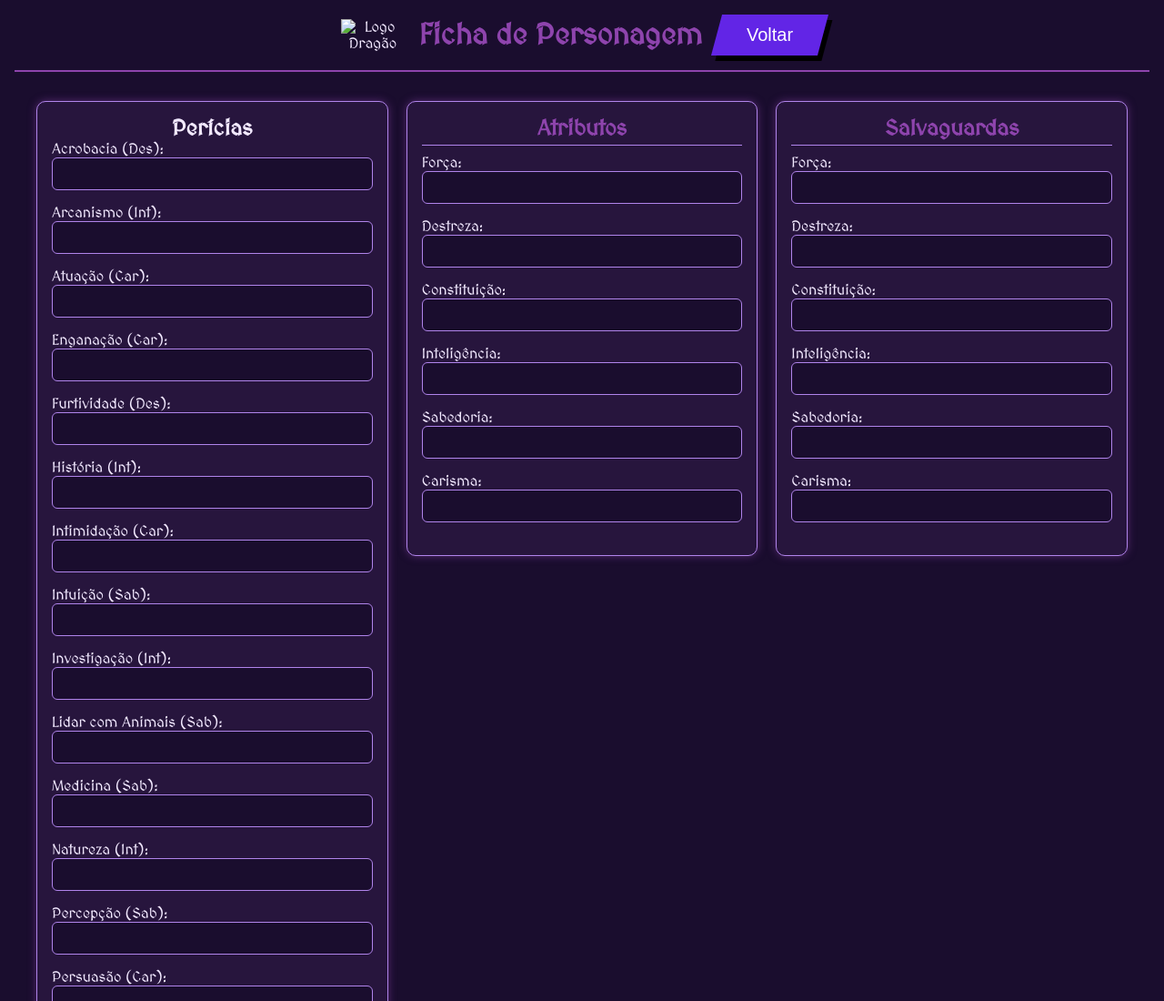
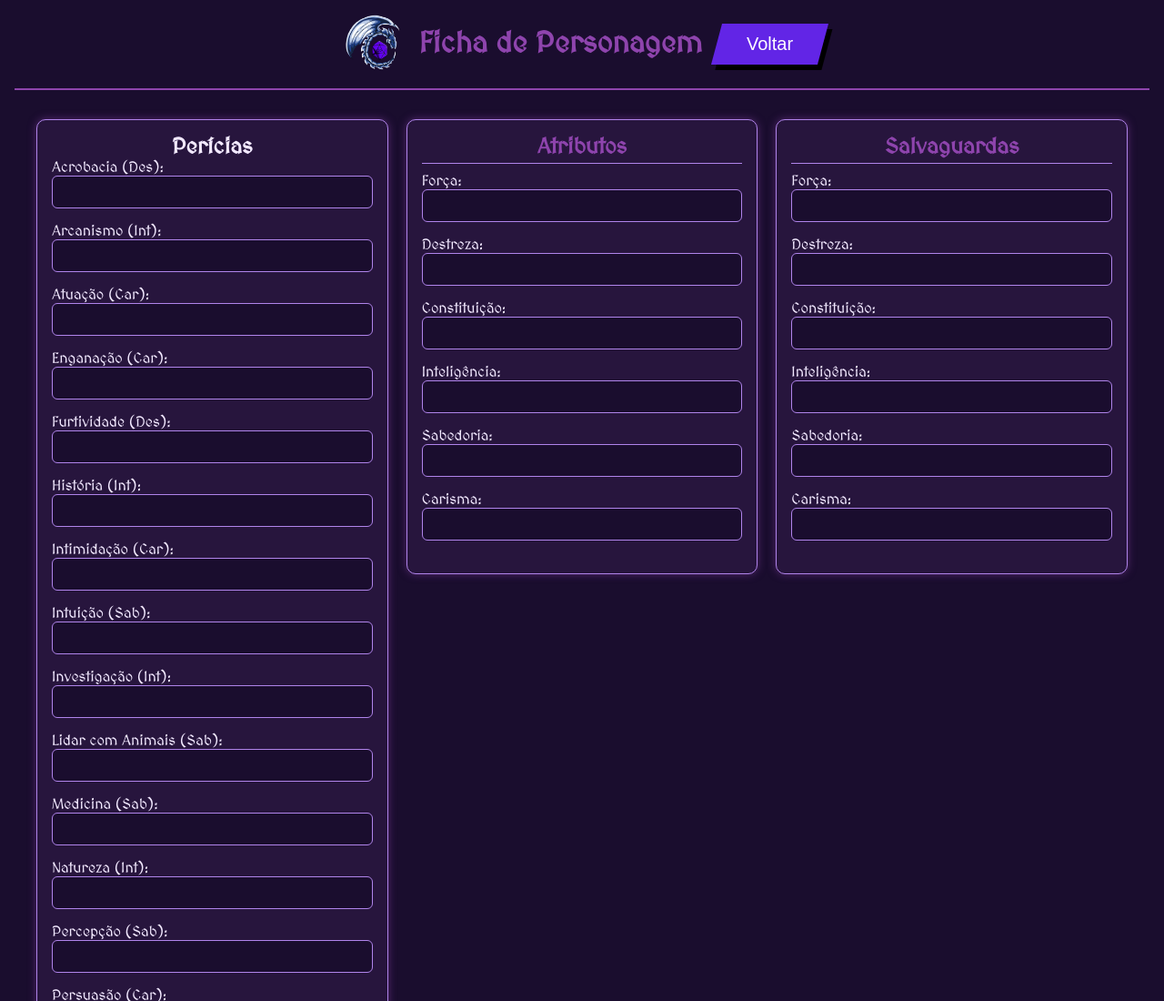
Before and after one commit to Mateussilva201/MundoRpg, a plain HTML site: page f_g.html in a window 1280 px wide. Shown: the top 1100 px of the page at 91% size. Drawn offline with Linux system fonts and the light colour scheme.

Commit message:
Update f_g.html

```diff
--- a/f_g.html
+++ b/f_g.html
@@ -4,7 +4,7 @@
 <meta charset="UTF-8">
 <meta name="viewport" content="width=device-width, initial-scale=1.0">
 <title>Ficha Genérica</title>
-<link rel="icon" type="image/png" href="/pasta_ficha/Logo.png">
+<link rel="icon" type="image/png" href="Logo.png">
 <style>
 @import url('https://fonts.googleapis.com/css2?family=MedievalSharp&display=swap');
 
@@ -228,7 +228,7 @@ textarea {
 </head>
 <body>
 <header class="cabecalho">
-  <img src="/pasta_ficha/Logo.png" alt="Logo Dragão" class="logo">
+  <img src="Logo.png" alt="Logo Dragão" class="logo">
   <h1>Ficha de Personagem</h1>
   <div class="btn-voltar">
     <a href="/Hub_fichas.html">
```
